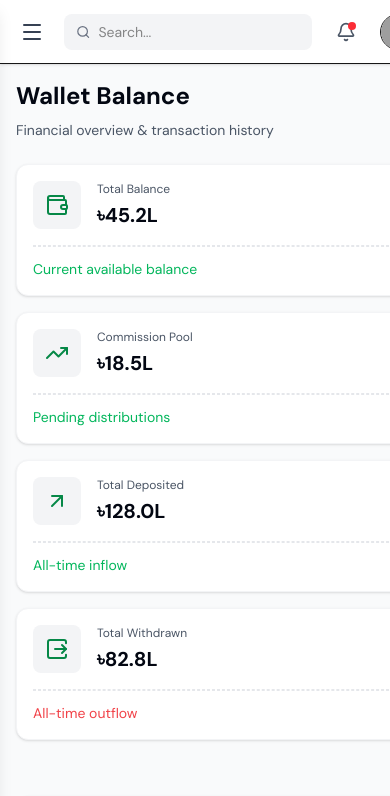
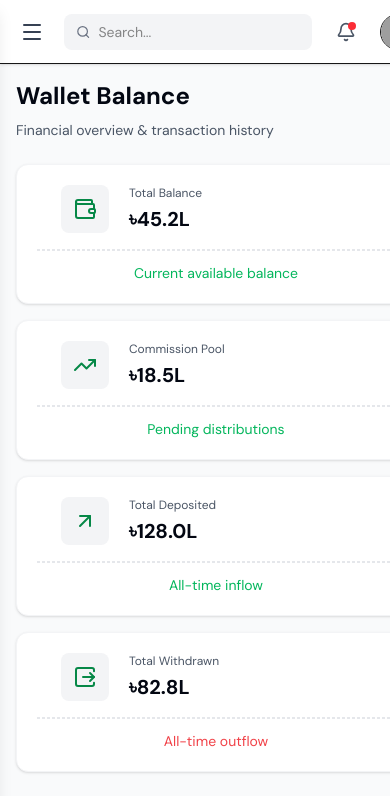
Before and after one commit to niduslab/Expro-Frontend, a Next.js app: page /admin/wallet in a window 390 px wide. Shown: the top 796 px of the page. Built offline with nearby package versions, Linux system fonts and the light colour scheme; grey boxes are pictures that could not be loaded; a web font is replaced by a local one.

Commit message:
updated layout for larger screens

```diff
--- a/app/(auth)/admin/layout.tsx
+++ b/app/(auth)/admin/layout.tsx
@@ -15,10 +15,10 @@ export default function AdminLayout({
     <div className="min-h-screen bg-gray-50 flex">
       <AdminSidebarWrapper open={open} setOpen={setOpen} />
 
-      <div className="flex-1 flex flex-col lg:pl-64">
+      <div className="flex-1 flex flex-col lg:pl-64 2xl:flex 2xl:items-center 2xl:justify-center">
         <AdminHeader onMenuClick={() => setOpen(true)} />
 
-        <main className="flex-1 p-4 md:p-6 overflow-hidden md:overflow-auto container">
+        <main className="flex-1 p-4 md:p-6 overflow-hidden md:overflow-auto container ">
           {children}
         </main>
       </div>
--- a/app/(auth)/admin/wallet/page.tsx
+++ b/app/(auth)/admin/wallet/page.tsx
@@ -39,7 +39,7 @@ const WalletBallance = () => {
   return (
     <>
       <div className="container mx-auto ">
-        <div className="flex flex-col gap-6">
+        <div className="flex flex-col gap-6 ">
           {/* Header */}
           <div className="flex flex-col gap-2">
             <p className="font-semibold text-2xl sm:text-3xl lg:text-4xl text-[#030712]">
@@ -50,24 +50,24 @@ const WalletBallance = () => {
             </p>
           </div>
           {/* Stats Cards */}
-          <div className="w-full">
+          <div className="w-full px">
             <div className="grid grid-cols-1 sm:grid-cols-2 lg:grid-cols-2 xl:grid-cols-4 gap-4">
               {stats.map((stat, index) => {
                 const Icon = stat.icon;
                 return (
                   <div
                     key={index}
-                    className="bg-white p-4 sm:p-6 rounded-xl shadow-sm border border-[#F3F4F6] flex flex-col"
+                    className="bg-white p-5 sm:p-6 rounded-xl shadow-sm border border-[#F3F4F6] flex flex-col items-center sm:items-start"
                   >
-                    <div className="flex items-center gap-4 sm:gap-6">
-                      <div className="w-12 h-12 flex items-center justify-center bg-[#F3F4F6] rounded-lg">
+                    <div className="w-full flex items-center  gap-5 sm:gap-6 px-6 sm:px-0 sm:justify-start">
+                      <div className="w-12 h-12 flex items-center justify-center bg-[#F3F4F6] rounded-lg ">
                         <Icon className="text-[#068847] w-6 h-6" />
                       </div>
-                      <div>
+                      <div className="">
                         <p className="text-xs sm:text-sm text-[#4A5565]">
                           {stat.title}
                         </p>
-                        <h3 className="text-xl sm:text-2xl font-bold text-[#030712] mt-1 sm:mt-2">
+                        <h3 className="text-xl sm:text-2xl font-bold text-[#030712] mt-1 sm:mt-2 ">
                           {stat.value}
                         </h3>
                       </div>
@@ -75,8 +75,8 @@ const WalletBallance = () => {
 
                     <div className="mt-4 w-full border border-dashed border-[#E5E7EB]" />
 
-                    <div className="mt-3 sm:mt-4 text-sm">
-                      <span className={`${stat.color}`}>
+                    <div className="mt-3 sm:mt-4 text-sm ">
+                      <span className={`${stat.color} `}>
                         {stat.description}
                       </span>
                     </div>
```
